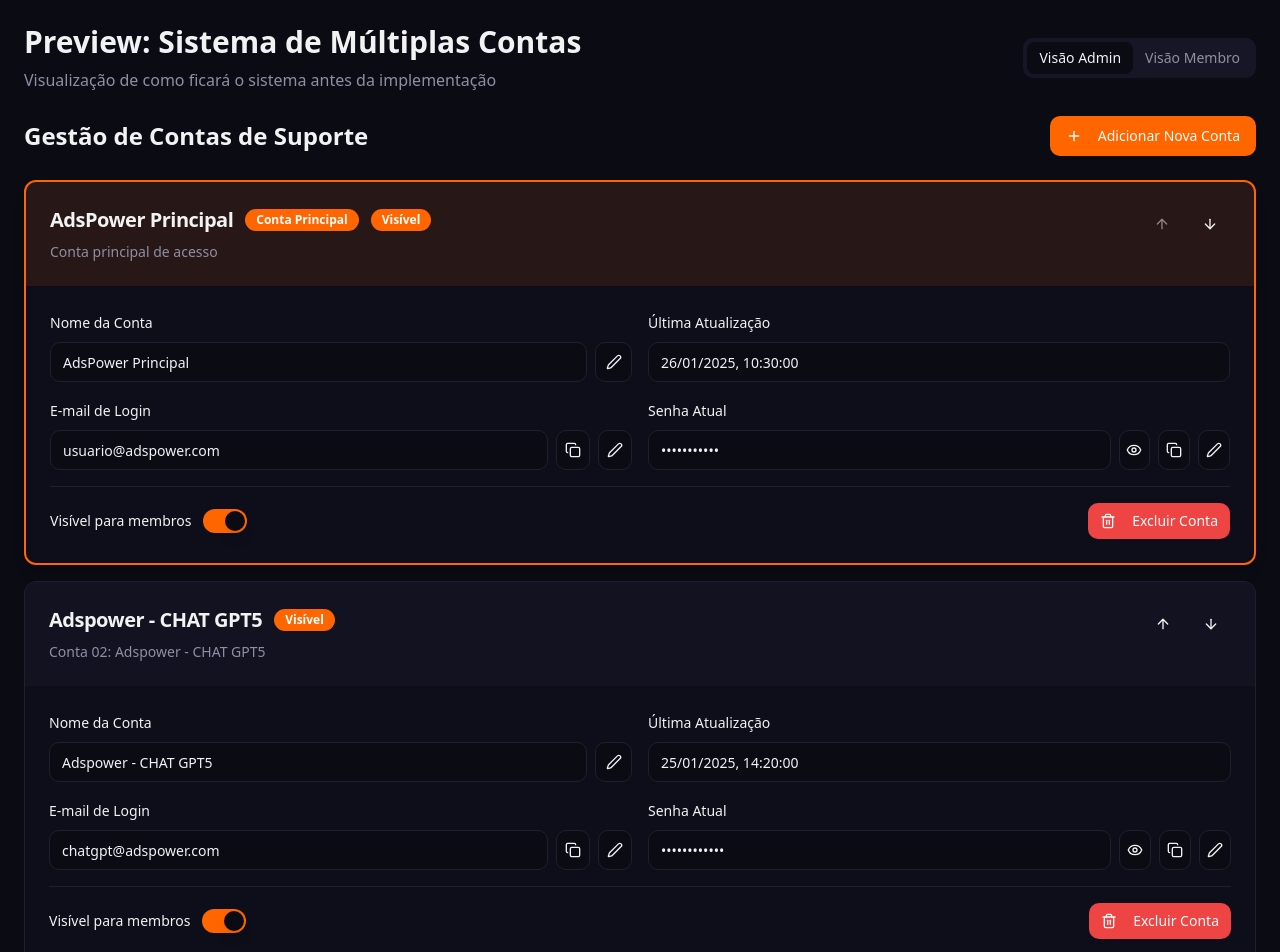
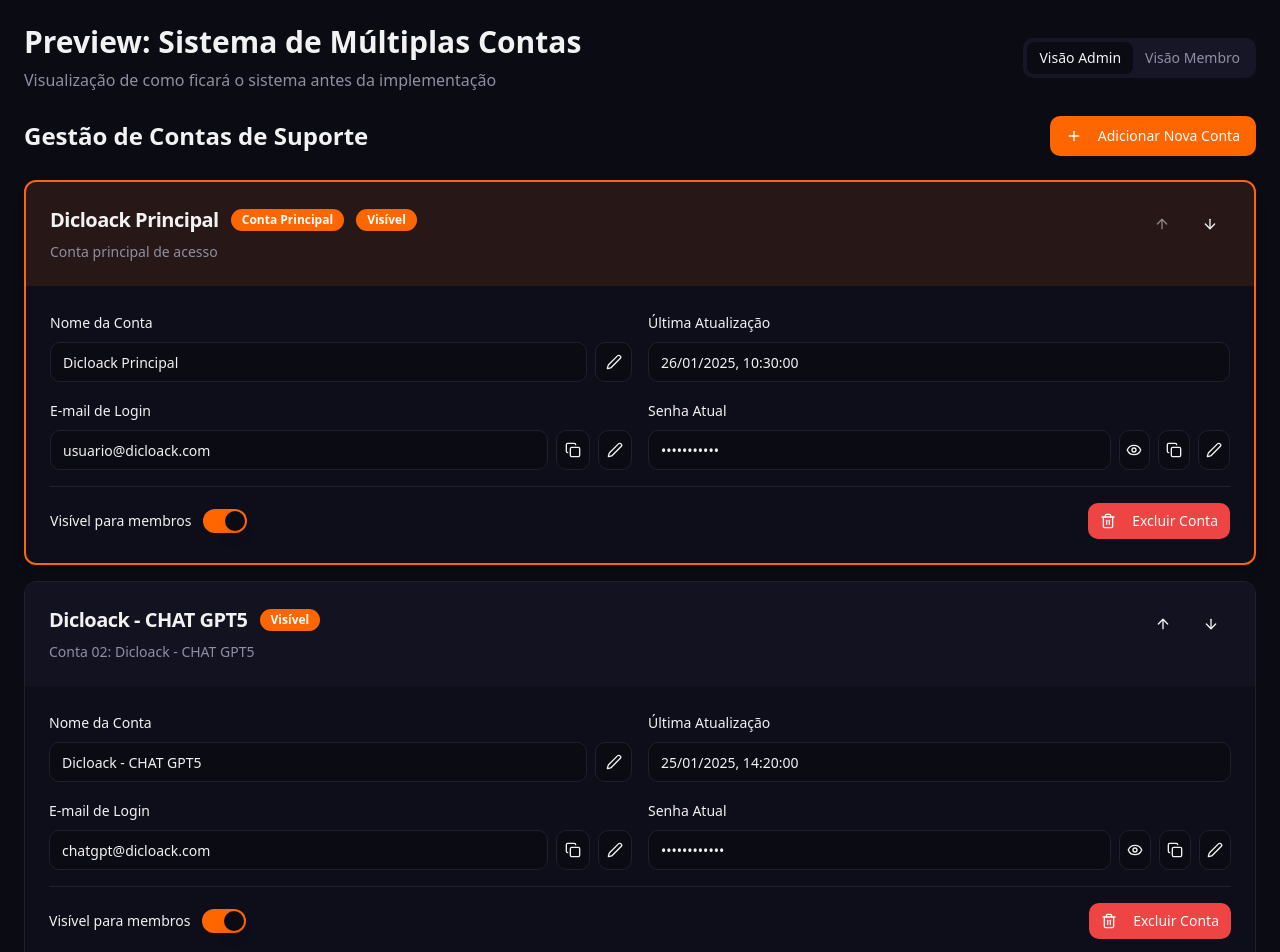
Before and after one commit to nucleoia00-tech/cleo-acessonucleo-hub, a React (Vite) app: page /preview-contas-suporte in a window 1280 px wide. Shown: the top 952 px of the page. Built offline with nearby package versions, Linux system fonts and the light colour scheme.

Commit message:
Refactor: Change account name

```diff
--- a/src/pages/PreviewContasSuporte.tsx
+++ b/src/pages/PreviewContasSuporte.tsx
@@ -13,8 +13,8 @@ import { useToast } from '@/hooks/use-toast';
 const contasMockadas = [
   {
     id: '1',
-    nomeConta: 'AdsPower Principal',
-    email_login: 'usuario@adspower.com',
+    nomeConta: 'Dicloack Principal',
+    email_login: 'usuario@dicloack.com',
     senha_atual: 'senha123456',
     visivel: true,
     ordem: 1,
@@ -23,12 +23,12 @@ const contasMockadas = [
   },
   {
     id: '2',
-    nomeConta: 'Adspower - CHAT GPT5',
-    email_login: 'chatgpt@adspower.com',
+    nomeConta: 'Dicloack - CHAT GPT5',
+    email_login: 'chatgpt@dicloack.com',
     senha_atual: 'gpt5senha789',
     visivel: true,
     ordem: 2,
-    descricao: 'Conta 02: Adspower - CHAT GPT5',
+    descricao: 'Conta 02: Dicloack - CHAT GPT5',
     ultima_atualizacao: '2025-01-25T14:20:00',
   },
   {
```
